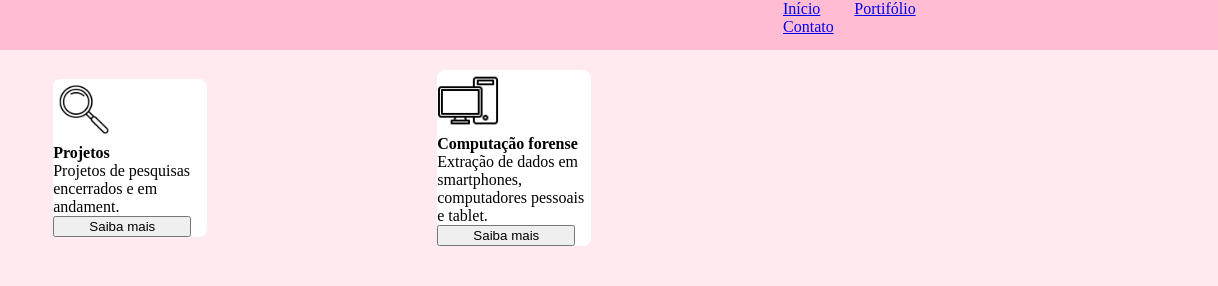
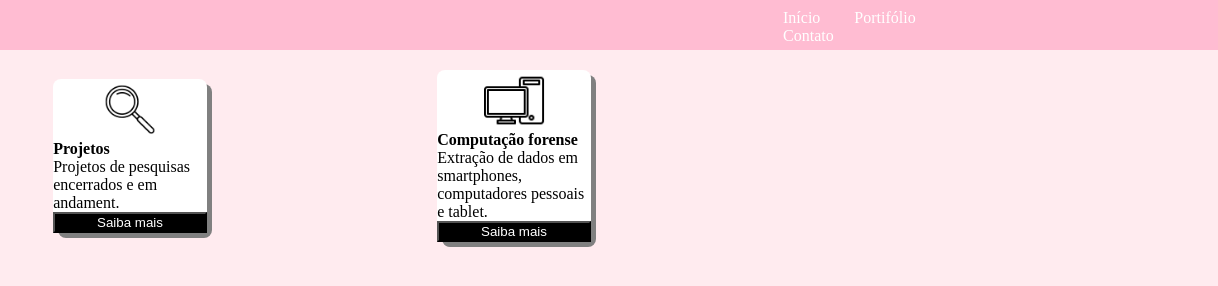
Before and after one commit to Sthefany001/Atividade06_sobremim_PWeb_, a plain HTML site: page portifolio.html in a window 1280 px wide. Shown: the full height of the page, 62-1280 px from the left. Drawn offline with Linux system fonts and the light colour scheme.

Commit message:
dois commit

```diff
--- a/css/estilo.css
+++ b/css/estilo.css
@@ -15,12 +15,16 @@ body{
 
 #direitaTopo{
     margin-left: 70%;
+    display: flex;
+    align-items: center;
+    margin-right: 20px;
 }
+
 
 #centroPortifolio{
     width: 60%;
+    margin-top: 20px;
     display: flex;
-    margin-top: 20px;
 }
 
 #quadro1Portifolio{
@@ -29,6 +33,12 @@ body{
     height: auto;
     margin: auto;
     border-radius: 8px;
+    box-shadow: 5px 5px gray;
+}
+
+#imgbox{
+    display: flex;
+    justify-content: center;
 }
 
 #quadro2Portifolio{
@@ -37,11 +47,14 @@ body{
     height: auto;
     margin: auto;
     border-radius: 8px;
+    box-shadow: 5px 5px gray;
 }
 
 #centroPortifolio button{
-    width: 90%;
+    width: 100%;
     height: auto;
+    background-color: black;
+    color: white;
 }
 
 #iconsPortifolio{
@@ -54,8 +67,11 @@ body{
     height: auto;
     display: flex;
     margin: auto;
+    margin-top: 200px;
+}
 
-    margin-top: 200px;
+#esquerda{
+    margin-right: 20px;
 }
 
 header{
@@ -75,6 +91,11 @@ nav ul li{
     display: inline; /*deixar um do lado do outro*/
     color: white;
     padding-left: 30px;
+}
+
+nav ul li a{
+    text-decoration: none;
+    color: white;
 }
 
 #imgIf{
--- a/portifolio.html
+++ b/portifolio.html
@@ -27,13 +27,17 @@
     <section>
         <div id="centroPortifolio">
             <div id="quadro1Portifolio">
-                <img id="iconsPortifolio" src="./img/iconlupa.png"/>
+                <div id="imgbox">
+                    <img id="iconsPortifolio" src="./img/iconlupa.png"/>
+                </div>
                 <p><b>Projetos</b></p>
                 <p>Projetos de pesquisas encerrados e em andament.</p>
                 <button>Saiba mais</button>
             </div>
             <div id="quadro2Portifolio">
-                <img id="iconsPortifolio" src="./img/iconcomputador.png"/>
+                <div id="imgbox">
+                    <img id="iconsPortifolio" src="./img/iconcomputador.png"/>
+                </div>
                 <p><b>Computação forense</b></p>
                 <p>Extração de dados em smartphones, computadores pessoais e tablet.</p>
                 <button>Saiba mais</button>
```
